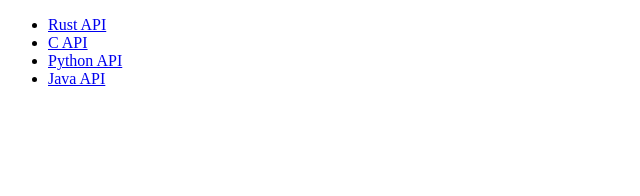
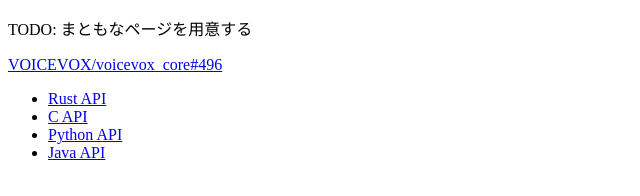
Before and after one commit to VOICEVOX/voicevox_core, a plain HTML site: page docs/apis/index.html in a window 1280 px wide. Shown: the whole page, without its empty margins (0-640 px from the left). Drawn offline with Linux system fonts and the light colour scheme.

```diff
--- a/docs/apis/index.html
+++ b/docs/apis/index.html
@@ -4,7 +4,8 @@
     <meta charset="utf-8" />
   </head>
   <body>
-    <!-- TODO: まともなページを用意する -->
+    <p>TODO: まともなページを用意する</p>
+    <p><a href="https://github.com/VOICEVOX/voicevox_core/pull/496">VOICEVOX/voicevox_core#496</a></p>
     <ul>
       <li><a href="./rust_api/voicevox_core">Rust API</a></li>
       <li><a href="./c_api/voicevox__core_8h.html">C API</a></li>
```
Also changed, not shown: README.md.
